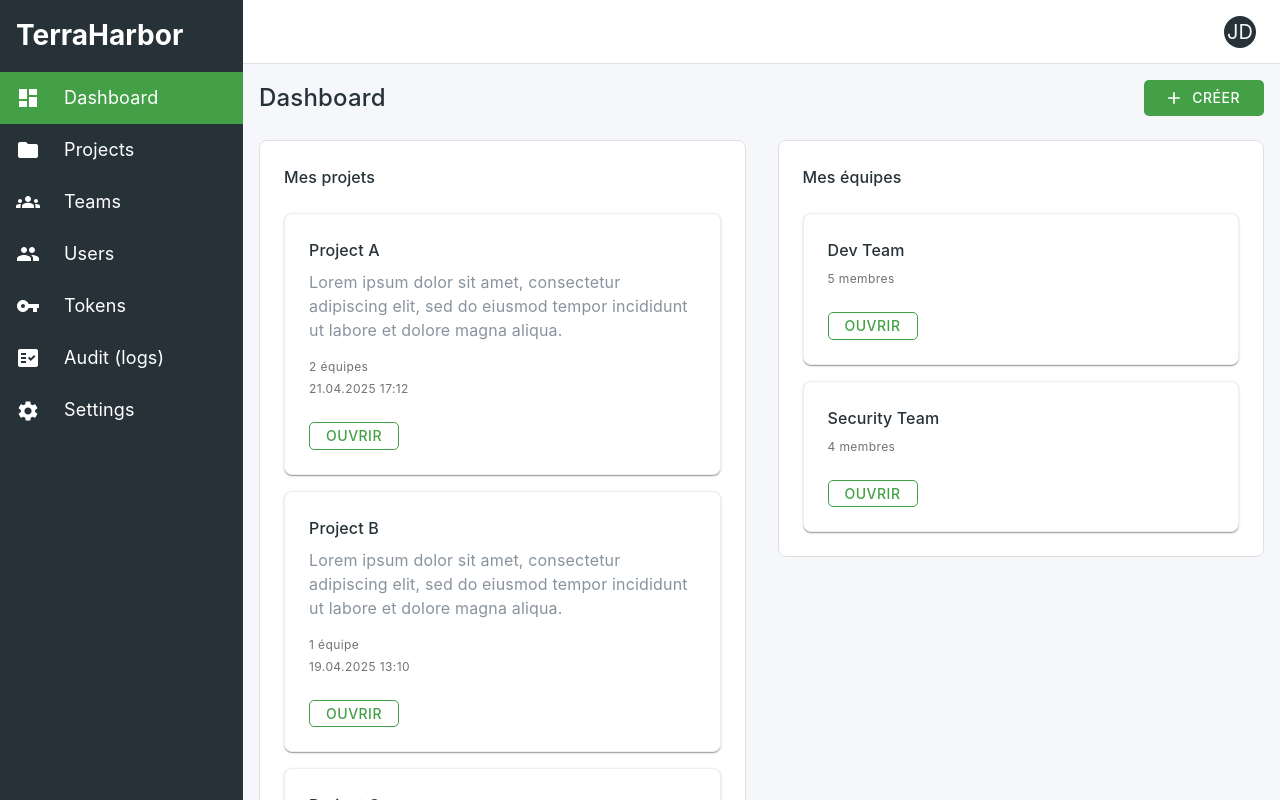
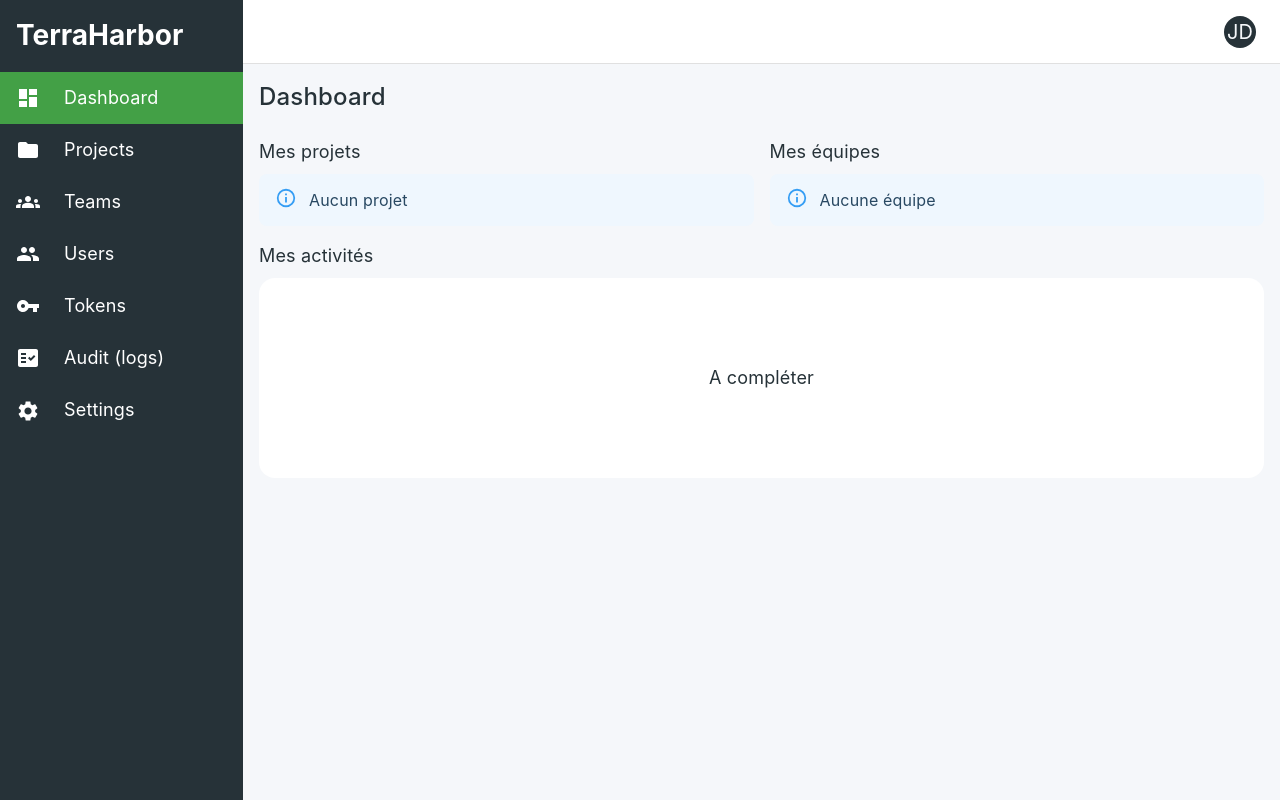
Before and after one commit to terraharbor/frontend, a React (Vite) app: page / in a window 1280 px wide. Built offline with nearby package versions, Linux system fonts and the light colour scheme.

Commit message:
feat: dashboard page

```diff
--- a/src/App.tsx
+++ b/src/App.tsx
@@ -7,9 +7,10 @@ import { PageHeader } from './components/PageHeader';
 import { ProjectCard, ProjectData } from './components/ProjectCard';
 import { TeamCard, TeamData } from './components/TeamCard';
 import AppShell from './components/layout/AppShell';
+import DashboardPage from './pages/DashboardPage';
 import { ProjectsPage } from './pages/ProjectsPage';
 
-const Dashboard: FC = () => {
+const TestPage: FC = () => {
   // Sample project data matching TerraHarbor mockup
   const sampleProjects: ProjectData[] = [
     {
@@ -225,13 +226,14 @@ const App: FC = () => {
   return (
     <AppShell>
       <Routes>
-        <Route path="/" element={<Dashboard />} />
+        <Route path="/" element={<DashboardPage />} />
         <Route path="/projects" element={<Projects />} />
         <Route path="/teams" element={<Teams />} />
         <Route path="/users" element={<Users />} />
         <Route path="/tokens" element={<Tokens />} />
         <Route path="/audit" element={<Audit />} />
         <Route path="/settings" element={<Settings />} />
+        <Route path="/test" element={<TestPage />} />
         <Route path="*" element={<Navigate to="/" replace />} />
       </Routes>
     </AppShell>
--- /dev/null
+++ b/src/pages/DashboardPage.tsx
@@ -0,0 +1,72 @@
+import { Alert, Stack, Typography } from '@mui/material';
+import Grid from '@mui/material/Grid';
+import { FC } from 'react';
+import { PageHeader } from '../components/PageHeader';
+import ProjectCard, { ProjectData } from '../components/ProjectCard';
+import TeamCard, { TeamData } from '../components/TeamCard';
+
+const DashboardPage: FC = () => {
+  const myProjects: ProjectData[] = [];
+  const myTeams: TeamData[] = [];
+
+  return (
+    <Stack>
+      <PageHeader title="Dashboard" />
+
+      <Stack spacing={2}>
+        <Stack direction="row" spacing={2}>
+          <Stack sx={{ flex: 1 }}>
+            <Typography sx={{ mb: 1 }}>Mes projets</Typography>
+            {myProjects && myProjects.length > 0 ? (
+              <Grid container spacing={1}>
+                {myProjects.map((project) => (
+                  <Grid key={project.id} size={{ xs: 12, sm: 12, md: 12, lg: 6 }}>
+                    <ProjectCard
+                      project={project}
+                      onOpen={() => console.log('Open project: ' + project.id)}
+                    />
+                  </Grid>
+                ))}
+              </Grid>
+            ) : (
+              <Alert severity="info">Aucun projet</Alert>
+            )}
+          </Stack>
+          <Stack sx={{ flex: 1 }}>
+            <Typography sx={{ mb: 1 }}>Mes équipes</Typography>
+            {myTeams && myTeams.length > 0 ? (
+              <Stack spacing={1}>
+                {...myTeams.map((team) => (
+                  <TeamCard
+                    key={team.id}
+                    team={team}
+                    onOpen={() => console.log('Open team: ' + team.id)}
+                  />
+                ))}
+              </Stack>
+            ) : (
+              <Alert severity="info">Aucune équipe</Alert>
+            )}
+          </Stack>
+        </Stack>
+
+        <Stack>
+          <Typography sx={{ mb: 1 }}>Mes activités</Typography>
+          <Stack
+            sx={{
+              height: 200,
+              bgcolor: 'neutral.white',
+              borderRadius: 2,
+              justifyContent: 'center',
+              alignItems: 'center',
+            }}
+          >
+            A compléter
+          </Stack>
+        </Stack>
+      </Stack>
+    </Stack>
+  );
+};
+
+export default DashboardPage;
```
Also changed, not shown: src/pages/TestPage.tsx (deleted).
